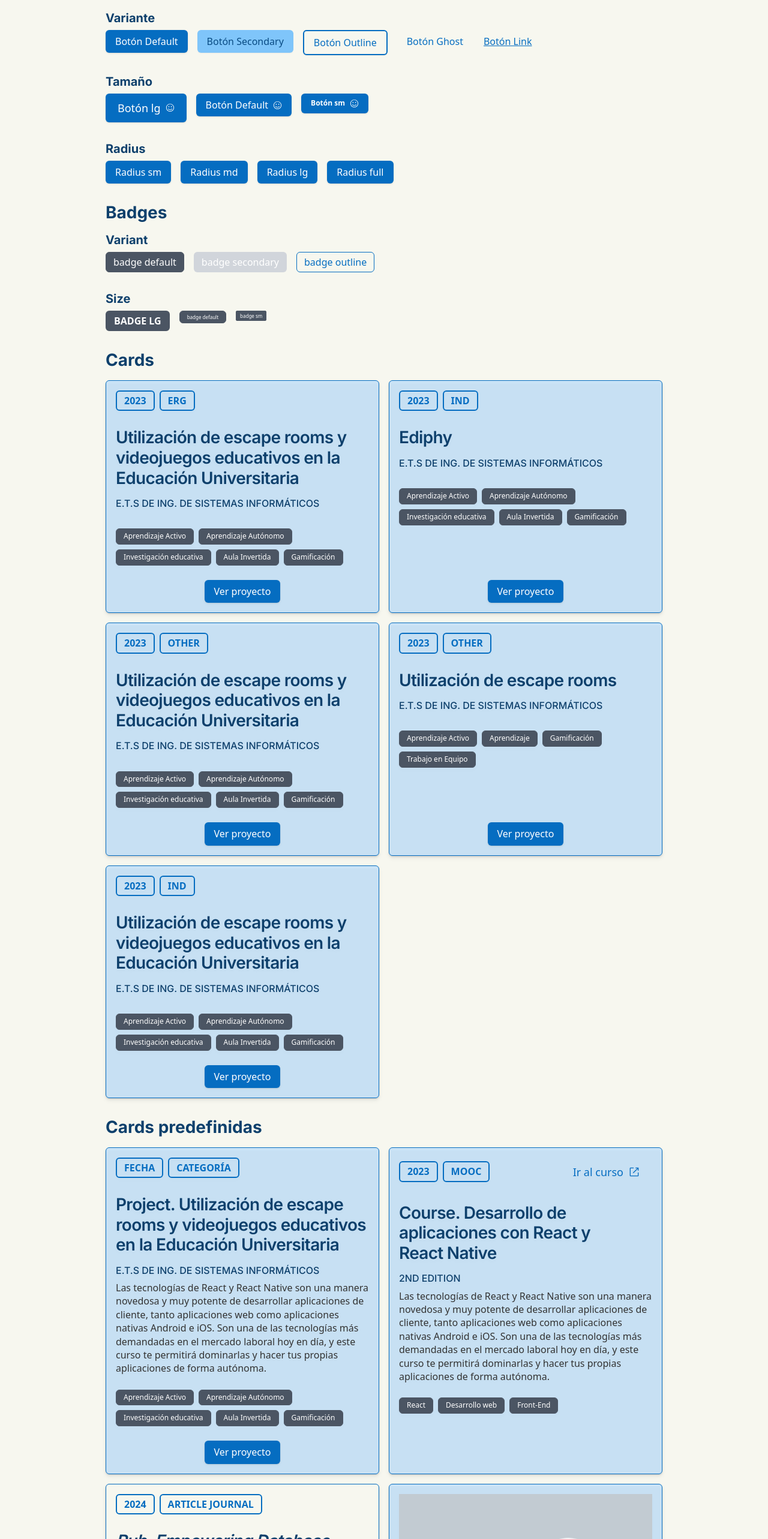
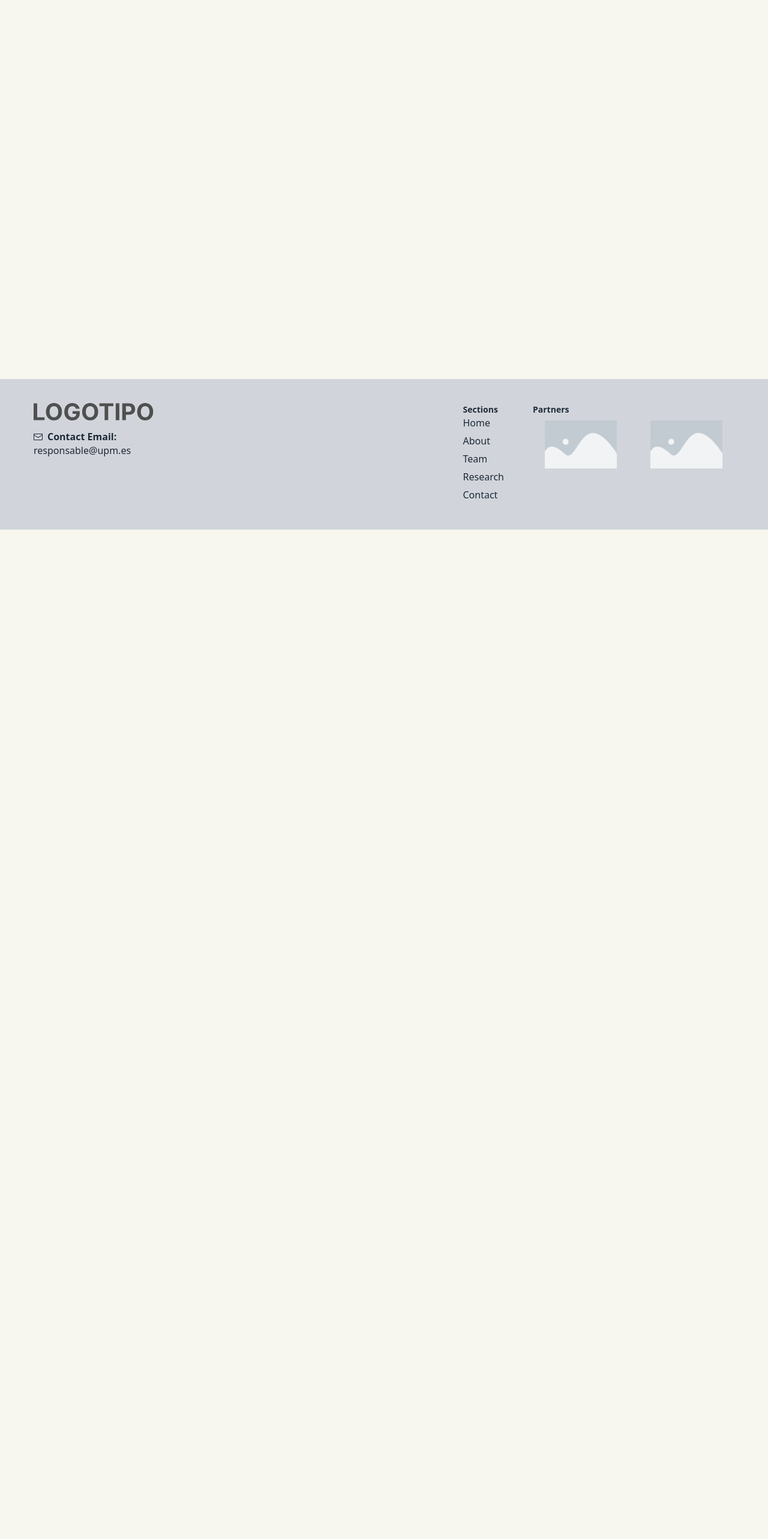
Before and after one commit to ging/boiler, a Next.js app: page /design-system in a window 1280 px wide. Shown: the part 200-2766 px from the top of the page at 60% size. After the commit the page ends 1083 px from the top, so only its background shows below. Built offline with nearby package versions, Linux system fonts and the light colour scheme.

Commit message:
test team images

```diff
--- a/app/design-system/page.js
+++ b/app/design-system/page.js
@@ -34,342 +34,7 @@ export default function DesignSystem(props) {
 
   return (
      <main className={"page_" + currentLang + " standard_margin"}>
-       <Heading level="h2">Sistema de diseño</Heading>
 
-       <Heading level="h3">Botones</Heading>
-      {/* Variant */}
-       <Heading level="h5">Variante</Heading>
-       <div className="flex flex-wrap gap-4 pb-8">
-        <Button
-           href="#"
-           variant="default"
-           size="default"
-           radius="rounded_sm"
-         >
-          Botón Default
-         </Button>
-         <Button
-           href="#"
-           variant= "secondary"
-           size="default"
-           radius= "rounded_sm"
-         >
-         Botón Secondary
-       </Button>
-       <Button
-          href="#"
-          variant= "outline"
-          size= "default"
-          radius= "rounded_sm"
-
-       >
-           Botón Outline
-         </Button>
-         <Button
-           href="#"
-             variant= "ghost"
-             size= "default"
-             radius= "rounded_sm"
-
-         >
-           Botón Ghost
-         </Button>
-         <Button
-           href="#"
-             variant= "link"
-             size= "default"
-             radius= "rounded_sm"
-         >
-           Botón Link
-         </Button>
-       </div>
-
-      {/* Size */}
-       <Heading level="h5">Tamaño</Heading>
-       <div className="flex flex-wrap gap-4 pb-8">
-         <Button
-           href="#"
-             variant= "default"
-             size= "lg"
-             radius= "rounded_sm"
-         >
-           Botón lg <FaceIcon />
-         </Button>
-       <Button
-          href="#"
-             variant= "default"
-             size= "default"
-             radius= "rounded_sm"
-
-         >
-           Botón Default <FaceIcon />
-         </Button>
-         <Button
-           href="#"
-            variant= "default"
-            size= "sm"
-             radius= "rounded_sm"
->
-           Botón sm <FaceIcon />
-         </Button>
-       </div>
-
-       {/* RADIUS */}
-        <Heading level="h5">Radius</Heading>
-       <div className="flex flex-wrap gap-4 pb-8">
-         <Button
-           href="#"
-             variant= "default"
-             size= "default"
-             radius= "rounded_sm"
-
-         >
-           Radius sm
-         </Button>
-         <Button
-           href="#"
-             variant= "default"
-             size= "default"
-             radius= "rounded_md"
-         >
-           Radius md
-         </Button>
-         <Button
-           href="#"
-             variant= "default"
-             size= "default"
-             radius= "rounded_lg"
-         >
-           Radius lg
-         </Button>
-         <Button
-           href="#"
-             variant= "default"
-             size= "default"
-             radius= "rounded_full"
-         >
-           Radius full
-         </Button>
-       </div>
-       <Heading level="h3">Badges</Heading>
-       <Heading level="h5">Variant</Heading>
-       <div className="flex flex-wrap gap-4 pb-8">
-         <Badge
-           href="#"
-          variant= "default"
-         >
-           badge default
-         </Badge>
-         <Badge
-           href="#"
-            variant= "secondary"
-         >
-           badge secondary
-         </Badge>
-         <Badge
-           href="#"
-            variant= "outline"
-         >
-           badge outline
-         </Badge>
-       </div>
-
-       {/* badge sizes */}
-       <Heading level="h5">Size</Heading>
-        <div className="flex flex-wrap gap-4 pb-8">
-         <Badge
-           href="#"
-             size= "lg"
-         >
-           badge lg
-         </Badge>
-         <Badge
-           href="#"
-            size= "default"
-
-         >
-           badge default
-         </Badge>
-         <Badge
-           href="#"
-             size= "sm"
-
-         >
-           badge sm
-         </Badge>
-       </div>
-
-       {/* cards */}
-        <Heading level="h3">Cards</Heading>
-        <section className="cards grid md:grid-cols-2 gap-4">
-         {projects.map(
-           ({
-             id,
-             date,
-             route,
-             title,
-             subtitle,
-             tags,
-             category,
-             name,
-             position,
-             center,
-             author,
-             doi,
-             mail,
-           }) => {
-             return (
-               <Card
-                 key={id}
-                 className={CardVariants({})}
-                 date={date}
-                 title={title}
-                 subtitle={center}
-                 tags={tags}
-                 category={category}
-                 buttonText={"texto del botón"}
-               ></Card>
-             );
-           }
-         )}
-       </section>
-
-       <Heading level="h3" className={"mt-8"}>
-         Cards predefinidas
-       </Heading>
-       <section className="cards grid md:grid-cols-2 gap-4 mt-4">
-         <Card
-           cardType={"project"}
-
-           date={"fecha"}
-           title={
-             "Project. Utilización de escape rooms y videojuegos educativos en la Educación Universitaria"
-           }
-           subtitle={"E.T.S DE ING. DE SISTEMAS INFORMÁTICOS"}
-           tags={
-             "Aprendizaje Activo, Aprendizaje Autónomo, Investigación educativa, Aula Invertida, Gamificación"
-           }
-           description={
-             "Las tecnologías de React y React Native son una manera novedosa y muy potente de desarrollar aplicaciones de cliente, tanto aplicaciones web como aplicaciones nativas Android e iOS. Son una de las tecnologías más demandadas en el mercado laboral hoy en día, y este curso te permitirá dominarlas y hacer tus propias aplicaciones de forma autónoma."
-           }
-           route={
-             "https:innovacioneducativa.upm.es/mooc/informacion-mooc?idmooc=356"
-           }
-           category={"categoría"}
-           buttonText={""}
-         ></Card>
-
-         <Card
-           cardType={"course"}
-
-           date={"2023"}
-           title={"Course. Desarrollo de aplicaciones con React y React Native"}
-           subtitle={"2nd Edition"}
-           description={
-             "Las tecnologías de React y React Native son una manera novedosa y muy potente de desarrollar aplicaciones de cliente, tanto aplicaciones web como aplicaciones nativas Android e iOS. Son una de las tecnologías más demandadas en el mercado laboral hoy en día, y este curso te permitirá dominarlas y hacer tus propias aplicaciones de forma autónoma."
-           }
-           tags={"React, Desarrollo web, Front-End"}
-           category={"MOOC"}
-           buttonText={"curso"}
-         ></Card>
-
-         <Card
-           cardType={"publication"}
-
-           date={"2024"}
-           title={
-             "Pub. Empowering Database Learning through Remote Educational Escape Rooms"
-           }
-           author={
-             "Enrique Barra, Sonsoles López-Pernas, Aldo Gordillo, Alejandro Pozo Huertas, Jose Muñoz, and Javier Conde"
-           }
-           tags={"tag, tag, tag, tag"}
-           category={"article-journal"}
-           doi={"https:doi.org/10.1016/j.entcom.2023.100588"}
-            buttonText={"leer publicación"}
-         ></Card>
-
-         <Card
-           cardType={"tool"}
-           img={"/assets/img/courses/fondo-cursos.png"}
-           title={"Tool. Card de herramienta"}
-           description={"descripción de la herramienta"}
-           route={"https:github.com/agordillo/RESCORM"}
-           github={"https:github.com/agordillo/RESCORM"}
-         ></Card>
-
-         <Card
-           cardType={"team"}
-           date={"2024"}
-           name={"Team. Nombre Apellidos"}
-           position={"Eadasdasde"}
-           tags={"Database, Learning, Remote, Education"}  //Tags separados por comas
-           category={"article-journal"}  //Categoría, será traducida a "artículo de revista"
-           img="placeholder.jpg"  URL de la imagen
-            svg={`<svg width="100" height="100"><circle cx="50" cy="50" r="40" fill="blue" /></svg>`}  //Código SVG
-         />
-        </section>
-        <section>
-         <Heading level="h3" className={"mt-12"}>
-           Tabs{" "}
-         </Heading>
-
-         {/* Pasa las categorías y las tarjetas al componente Tabs */}
-          <TabsCategoryFilter
-           categories={categories}
-           cards={projects}
-           onFilter={setFilteredCards}
-         />
-
-          <div className="project_cards my-4 sm:my-6 lg:my-10 sm:grid sm:grid-cols-2 sm:gap-4">
-           {filteredCards.map(
-             (
-               { date, route, title, center, description, tags, category },
-               index
-             ) => (
-               <Card
-                 key={index}
-                 cardType={"project"}
-                 date={date}
-                 category={category}
-                 title={title}
-                 subtitle={center}
-                 description={description}
-                 tags={tags}
-                 route={route}
-               ></Card>
-             )
-           )}
-         </div>
-       </section>
-
-       <Heading level="h3">Recent publications</Heading>
-       <RecentPublications />
-
-       <Heading level="h3" className={"border-t-2 border-t-primary pt-2 mt-4"}>
-         Jerarquías de textos
-       </Heading>
-
-       <Heading level="h2">Títulos de 1er nivel</Heading>
-       <Text type="p"></Text>
-
-       <Heading level="h2">Títulos de 2o nivel</Heading>
-       <Text type="p"></Text>
-
-       <Heading level="h3">Títulos de 3er nivel</Heading>
-       <Text type="p"></Text>
-
-       <Heading level="h4">Títulos de 4o nivel</Heading>
-       <Text type="p"></Text>
-
-       <Heading level="h5">Títulos de 5o nivel</Heading>
-       <Text type="p"></Text>
-
-       <Heading level="h6">Títulos de 6º nivel</Heading>
-       <Text type="p"></Text>
-
-       <Text type="p">jerarquías de textos</Text>
-       <Text type="small">jerarquías de textos</Text>
     </main>
   );
 }
--- a/components/core/Cards.jsx
+++ b/components/core/Cards.jsx
@@ -249,8 +249,8 @@ const Card = React.forwardRef(
       <CustomCard className={cn(CardVariants({ direction, className }))}>
         {img && (
           <Image
-          src={/* process.env.PUBLIC_URL */ +img || "placeholder.jpg"}
-          alt={/* process.env.PUBLIC_URL */ +img || "placeholder.jpg"}
+          src={basePath+img || "placeholder.jpg"}
+          alt={basePath+img || "placeholder.jpg"}
           className={"h-24"}
           fit="contain"
         />
--- a/next.config.mjs
+++ b/next.config.mjs
@@ -24,7 +24,7 @@ const nextConfig = {
    *
    * @see https://nextjs.org/docs/app/api-reference/next-config-js/basePath
    */
-  basePath: isProd ? '/ging' : '',
+  basePath: isProd ? '/boiler' : '',
 
   /**
    * Set asset prefix. This is the URL prefix for assets.
```
